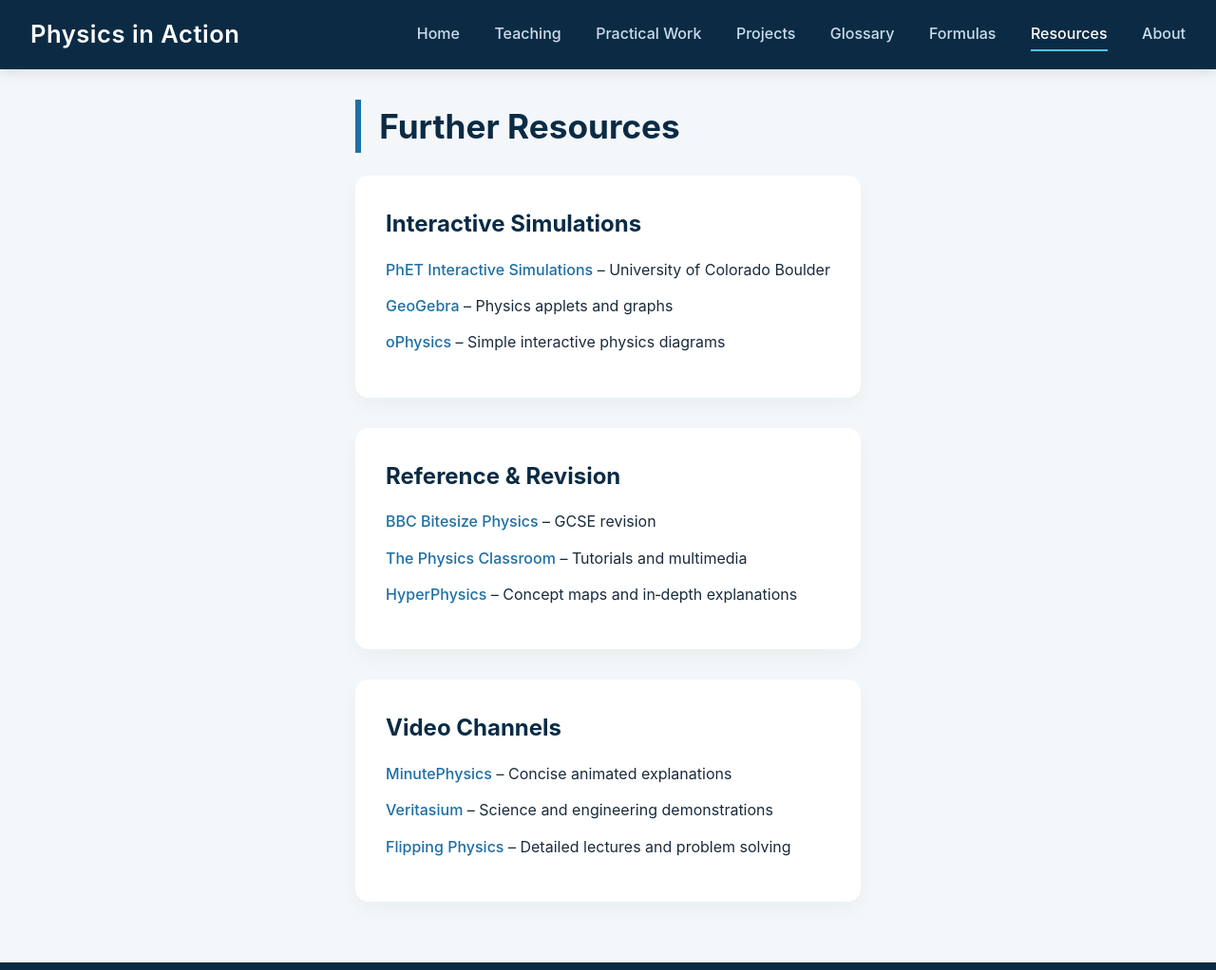
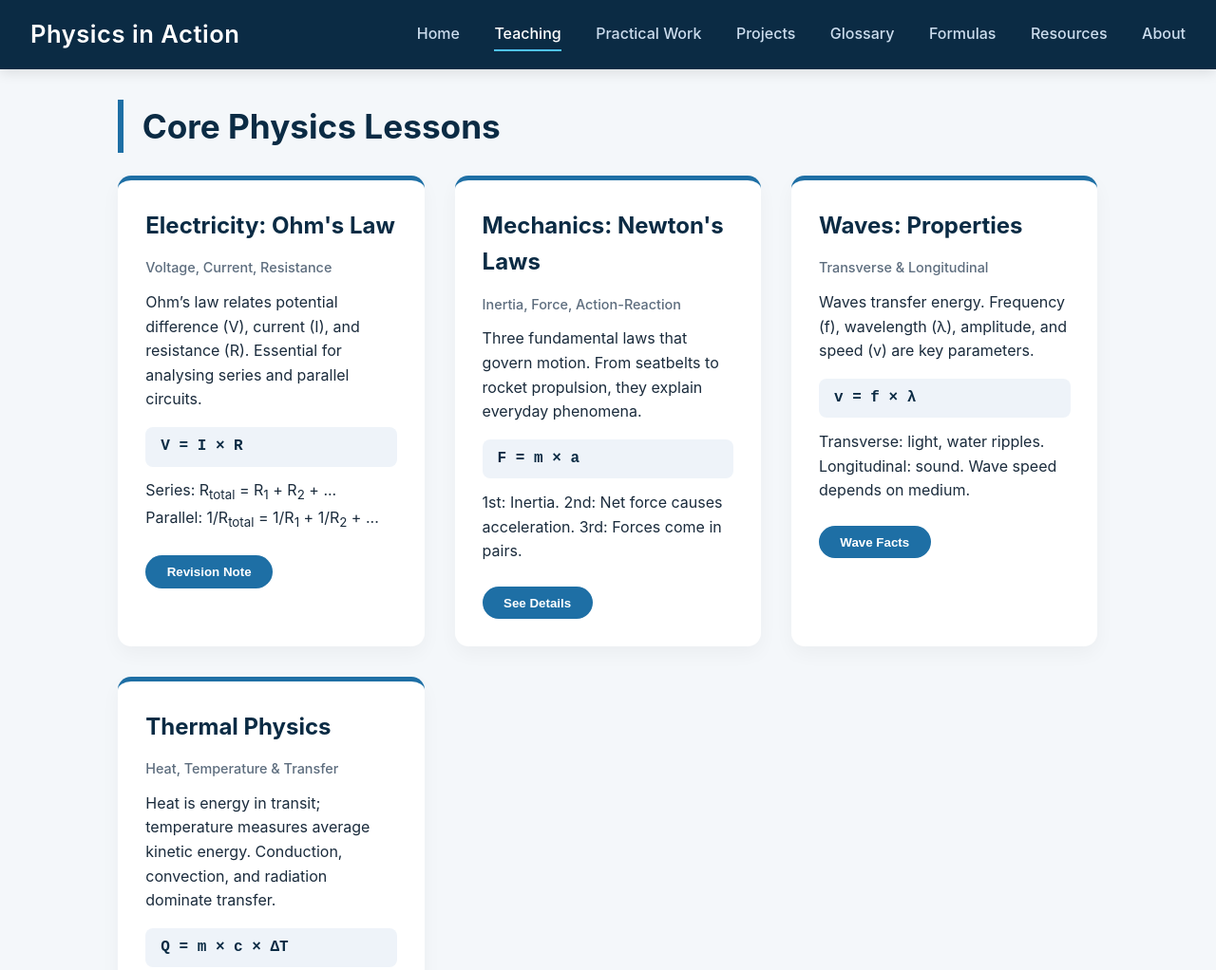
Before and after one commit to piusbliss1/physics-website, a plain HTML site: page resources.html in a window 1280 px wide. Shown: the top 1022 px of the page at 95% size. Drawn offline with Linux system fonts and the light colour scheme.

Commit message:
Update resources.html

```diff
--- a/resources.html
+++ b/resources.html
@@ -3,101 +3,25 @@
 <head>
     <meta charset="UTF-8">
     <meta name="viewport" content="width=device-width, initial-scale=1.0">
-    <title>Resources | Physics in Action</title>
+    <title>Teaching | Physics in Action</title>
     <style>
-        * {
-            margin: 0;
-            padding: 0;
-            box-sizing: border-box;
-        }
-        body {
-            font-family: 'Inter', 'Segoe UI', Roboto, system-ui, sans-serif;
-            background: #f4f7fa;
-            color: #1a2b3c;
-            line-height: 1.6;
-            display: flex;
-            flex-direction: column;
-            min-height: 100vh;
-        }
-        .site-header {
-            background: #0b2b44;
-            color: white;
-            padding: 1rem 2rem;
-            display: flex;
-            flex-wrap: wrap;
-            align-items: center;
-            justify-content: space-between;
-            box-shadow: 0 4px 12px rgba(0,0,0,0.1);
-        }
-        .logo {
-            font-size: 1.6rem;
-            font-weight: 600;
-            letter-spacing: 0.5px;
-        }
-        .main-nav a {
-            color: #ccddee;
-            text-decoration: none;
-            font-weight: 500;
-            padding: 0.4rem 0;
-            margin-left: 2rem;
-            border-bottom: 2px solid transparent;
-            transition: 0.2s;
-        }
-        .main-nav a:hover,
-        .main-nav a.active {
-            color: white;
-            border-bottom-color: #4fc3f7;
-        }
-        .container {
-            max-width: 1000px;
-            margin: 2rem auto;
-            padding: 0 2rem;
-            flex: 1;
-        }
-        h1 {
-            font-size: 2.2rem;
-            color: #0b2b44;
-            margin-bottom: 1.5rem;
-            border-left: 6px solid #1e6fa5;
-            padding-left: 1.2rem;
-        }
-        .resource-category {
-            background: white;
-            border-radius: 14px;
-            padding: 2rem;
-            box-shadow: 0 8px 20px rgba(0,0,0,0.04);
-            margin-bottom: 2rem;
-        }
-        .resource-category h2 {
-            color: #0b2b44;
-            margin-bottom: 1rem;
-            font-size: 1.5rem;
-        }
-        .resource-category ul {
-            list-style: none;
-            padding: 0;
-        }
-        .resource-category li {
-            margin-bottom: 0.8rem;
-        }
-        .resource-category a {
-            color: #1e6fa5;
-            text-decoration: none;
-            font-weight: 500;
-            border-bottom: 1px solid transparent;
-            transition: 0.2s;
-        }
-        .resource-category a:hover {
-            border-bottom-color: #1e6fa5;
-        }
-        .footer {
-            margin-top: auto;
-            background: #0b2b44;
-            color: #b0c7d9;
-            text-align: center;
-            padding: 1.5rem;
-            font-size: 0.9rem;
-        }
+        * { margin: 0; padding: 0; box-sizing: border-box; }
+        body { font-family: 'Inter', 'Segoe UI', Roboto, system-ui, sans-serif; background: #f4f7fa; color: #1a2b3c; line-height: 1.6; display: flex; flex-direction: column; min-height: 100vh; }
+        .site-header { background: #0b2b44; color: white; padding: 1rem 2rem; display: flex; flex-wrap: wrap; align-items: center; justify-content: space-between; box-shadow: 0 4px 12px rgba(0,0,0,0.1); }
+        .logo { font-size: 1.6rem; font-weight: 600; letter-spacing: 0.5px; }
+        .main-nav a { color: #ccddee; text-decoration: none; font-weight: 500; padding: 0.4rem 0; margin-left: 2rem; border-bottom: 2px solid transparent; transition: 0.2s; }
+        .main-nav a:hover, .main-nav a.active { color: white; border-bottom-color: #4fc3f7; }
+        .container { max-width: 1200px; margin: 2rem auto; padding: 0 2rem; flex: 1; }
+        h1 { font-size: 2.2rem; color: #0b2b44; margin-bottom: 1.5rem; border-left: 6px solid #1e6fa5; padding-left: 1.2rem; }
+        .grid { display: grid; grid-template-columns: repeat(auto-fit, minmax(280px, 1fr)); gap: 2rem; }
+        .card { background: white; border-radius: 14px; padding: 1.8rem; box-shadow: 0 8px 20px rgba(0,0,0,0.04); border-top: 5px solid #1e6fa5; }
+        .card h2 { font-size: 1.5rem; color: #0b2b44; margin-bottom: 0.8rem; }
+        .card .sub { color: #5d6d7e; font-size: 0.9rem; margin-bottom: 0.8rem; font-weight: 500; }
+        .card p { margin-bottom: 1rem; }
+        .formula { background: #eef3f9; padding: 0.5rem 1rem; border-radius: 8px; font-family: 'Courier New', monospace; font-weight: 600; color: #0b2b44; margin: 0.8rem 0; }
+        .btn-detail { background: #1e6fa5; color: white; border: none; padding: 0.6rem 1.4rem; border-radius: 30px; font-weight: 600; cursor: pointer; transition: background 0.2s; margin-top: 0.5rem; }
+        .btn-detail:hover { background: #134b6e; }
+        .footer { margin-top: auto; background: #0b2b44; color: #b0c7d9; text-align: center; padding: 1.5rem; font-size: 0.9rem; }
     </style>
 </head>
 <body>
@@ -105,41 +29,51 @@
         <div class="logo">Physics in Action</div>
         <nav class="main-nav">
             <a href="index.html">Home</a>
-            <a href="teaching.html">Teaching</a>
+            <a href="teaching.html" class="active">Teaching</a>
             <a href="practical.html">Practical Work</a>
             <a href="projects.html">Projects</a>
             <a href="glossary.html">Glossary</a>
             <a href="formulas.html">Formulas</a>
-            <a href="resources.html" class="active">Resources</a>
+            <a href="resources.html">Resources</a>
             <a href="about.html">About</a>
         </nav>
     </header>
 
     <main class="container">
-        <h1>Further Resources</h1>
-        <div class="resource-category">
-            <h2>Interactive Simulations</h2>
-            <ul>
-                <li><a href="https://phet.colorado.edu" target="_blank" rel="noopener">PhET Interactive Simulations</a> – University of Colorado Boulder</li>
-                <li><a href="https://www.geogebra.org" target="_blank" rel="noopener">GeoGebra</a> – Physics applets and graphs</li>
-                <li><a href="https://ophysics.com" target="_blank" rel="noopener">oPhysics</a> – Simple interactive physics diagrams</li>
-            </ul>
-        </div>
-        <div class="resource-category">
-            <h2>Reference &amp; Revision</h2>
-            <ul>
-                <li><a href="https://www.bbc.co.uk/bitesize/subjects/zpm6fg8" target="_blank" rel="noopener">BBC Bitesize Physics</a> – GCSE revision</li>
-                <li><a href="https://www.physicsclassroom.com" target="_blank" rel="noopener">The Physics Classroom</a> – Tutorials and multimedia</li>
-                <li><a href="https://hyperphysics.phy-astr.gsu.edu/hbase/hph.html" target="_blank" rel="noopener">HyperPhysics</a> – Concept maps and in‑depth explanations</li>
-            </ul>
-        </div>
-        <div class="resource-category">
-            <h2>Video Channels</h2>
-            <ul>
-                <li><a href="https://www.youtube.com/c/MinutePhysics" target="_blank" rel="noopener">MinutePhysics</a> – Concise animated explanations</li>
-                <li><a href="https://www.youtube.com/c/veritasium" target="_blank" rel="noopener">Veritasium</a> – Science and engineering demonstrations</li>
-                <li><a href="https://www.youtube.com/c/FlippingPhysics" target="_blank" rel="noopener">Flipping Physics</a> – Detailed lectures and problem solving</li>
-            </ul>
+        <h1>Core Physics Lessons</h1>
+        <div class="grid">
+            <div class="card">
+                <h2>Electricity: Ohm's Law</h2>
+                <div class="sub">Voltage, Current, Resistance</div>
+                <p>Ohm’s law relates potential difference (V), current (I), and resistance (R). Essential for analysing series and parallel circuits.</p>
+                <div class="formula">V = I &times; R</div>
+                <p>Series: R<sub>total</sub> = R<sub>1</sub> + R<sub>2</sub> + ...<br>Parallel: 1/R<sub>total</sub> = 1/R<sub>1</sub> + 1/R<sub>2</sub> + ...</p>
+                <button class="btn-detail" onclick="alert('Ohm\'s Law: V = I * R\nIn series: current constant, voltage divides.\nIn parallel: voltage constant, current divides.')">Revision Note</button>
+            </div>
+            <div class="card">
+                <h2>Mechanics: Newton's Laws</h2>
+                <div class="sub">Inertia, Force, Action-Reaction</div>
+                <p>Three fundamental laws that govern motion. From seatbelts to rocket propulsion, they explain everyday phenomena.</p>
+                <div class="formula">F = m &times; a</div>
+                <p>1st: Inertia. 2nd: Net force causes acceleration. 3rd: Forces come in pairs.</p>
+                <button class="btn-detail" onclick="alert('1st Law: An object remains at rest or in uniform motion unless acted upon.\n2nd Law: F = ma.\n3rd Law: For every action there is an equal and opposite reaction.')">See Details</button>
+            </div>
+            <div class="card">
+                <h2>Waves: Properties</h2>
+                <div class="sub">Transverse &amp; Longitudinal</div>
+                <p>Waves transfer energy. Frequency (f), wavelength (&lambda;), amplitude, and speed (v) are key parameters.</p>
+                <div class="formula">v = f &times; &lambda;</div>
+                <p>Transverse: light, water ripples. Longitudinal: sound. Wave speed depends on medium.</p>
+                <button class="btn-detail" onclick="alert('Wave equation: v = f * lambda.\nTransverse: displacement perpendicular to direction.\nLongitudinal: displacement parallel.')">Wave Facts</button>
+            </div>
+            <div class="card">
+                <h2>Thermal Physics</h2>
+                <div class="sub">Heat, Temperature &amp; Transfer</div>
+                <p>Heat is energy in transit; temperature measures average kinetic energy. Conduction, convection, and radiation dominate transfer.</p>
+                <div class="formula">Q = m &times; c &times; &Delta;T</div>
+                <p>Specific heat capacity (c) determines energy needed to change temperature.</p>
+                <button class="btn-detail" onclick="alert('Heat transfer: conduction (solids), convection (fluids), radiation (no medium).\nQ = m * c * delta T.\nUnits: Joules.')">Thermal Summary</button>
+            </div>
         </div>
     </main>
 
```
